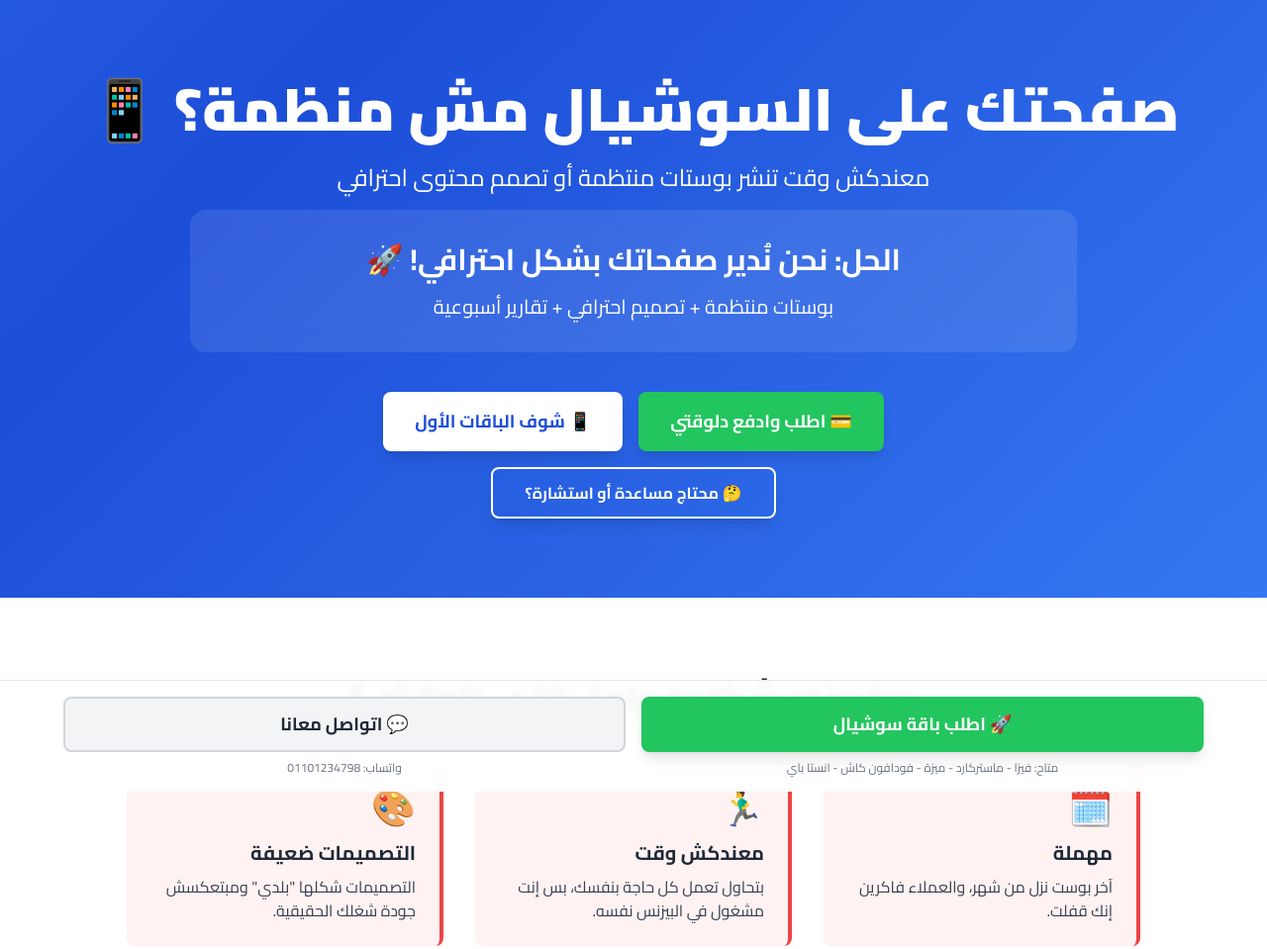
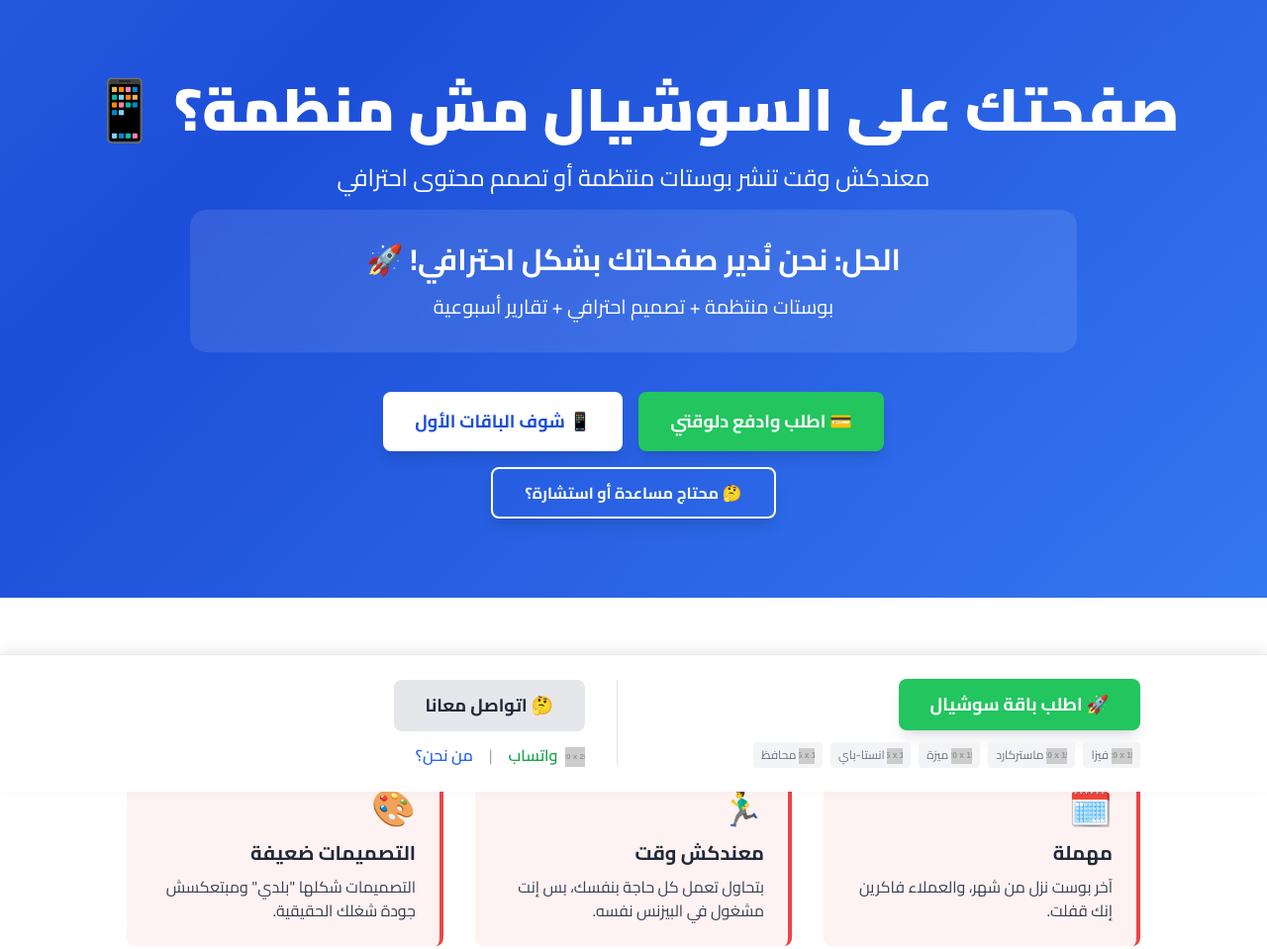
Before and after one commit to hagerelarabii/awanon-wuilt-Embed-pages, a plain HTML site: page social.html in a window 1280 px wide. Shown: the top 959 px of the page at 99% size. Drawn offline with nearby package versions, Linux system fonts and the light colour scheme; placeholder pictures from the web are drawn by us.

Commit message:
Update social.html

```diff
--- a/social.html
+++ b/social.html
@@ -12,6 +12,7 @@
 
     <script src="https://cdn.tailwindcss.com"></script>
     <style>
+        /* (تعديل v2) إضافة مساحة سفلية علشان الفوتر الجديد */
         body {
             font-family: 'Cairo', sans-serif;
             scroll-behavior: smooth;
@@ -47,6 +48,84 @@
                 transform: translateY(-10px);
             }
         }
+
+        /* --- (إضافة v2) ستايل الفوتر الثابت (Sticky Footer) --- */
+        .sticky-footer-bar {
+            position: fixed;
+            bottom: 0;
+            left: 0;
+            right: 0;
+            background-color: #ffffff;
+            border-top: 1px solid #e5e7eb;
+            box-shadow: 0 -4px 12px rgba(0, 0, 0, 0.08);
+            z-index: 9999;
+            padding: 1rem;
+            transition: transform 0.3s ease-in-out;
+        }
+
+        /* (تعديل v4) تصميم Mobile-First للفوتر */
+        .footer-content-grid {
+            display: grid;
+            grid-template-columns: 1fr; /* عمود واحد في الموبايل */
+            gap: 1rem;
+        }
+
+        .footer-action-col,
+        .footer-contact-col {
+            text-align: center;
+        }
+
+        .payment-icons {
+            display: flex;
+            flex-wrap: wrap;
+            justify-content: center;
+            gap: 0.5rem;
+            margin-top: 0.75rem;
+            font-size: 0.75rem; /* 12px */
+            color: #6b7280;
+        }
+
+        .payment-icons span {
+            background-color: #f3f4f6;
+            padding: 0.25rem 0.5rem;
+            border-radius: 4px;
+        }
+
+        .footer-contact-links {
+            margin-top: 0.75rem;
+            display: flex;
+            justify-content: center;
+            gap: 1rem;
+            align-items: center;
+        }
+
+        /* (تعديل v4) تطبيق التصميم على الشاشات الأكبر */
+        @media (min-width: 768px) {
+            .sticky-footer-bar {
+                padding: 1.5rem;
+            }
+            .footer-content-grid {
+                display: grid;
+                grid-template-columns: 1fr 1fr; /* عمودين في الديسكتوب */
+                align-items: center;
+                gap: 2rem;
+            }
+            .footer-action-col {
+                text-align: right; /* محاذاة لليمين */
+            }
+            .footer-contact-col {
+                text-align: right; /* محاذاة لليمين */
+                border-right: 1px solid #e5e7eb; /* خط فاصل */
+                padding-right: 2rem;
+            }
+            .payment-icons {
+                justify-content: flex-start;
+            }
+            .footer-contact-links {
+                justify-content: flex-start;
+            }
+        }
+
 
         /* --- (إضافة v2) ستايل البوب-آب (Popup/Modal) --- */
         .popup-overlay {
@@ -159,7 +238,7 @@
                 </p>
             </div>
 
-            <!-- (تعديل v3) CTAs الرئيسية - تعديل لينك البوب آب -->
+            <!-- (تعديل v4) CTAs الرئيسية - تعديل لينك البوب آب -->
             <div class="flex flex-col md:flex-row gap-4 justify-center items-center mb-4">
                 <button
                     data-popup-url="https://awanon.wuiltstore.com/ar/product/all/weekly-social-media-managements"
@@ -311,7 +390,7 @@
                         </li>
                     </ul>
 
-                    <!-- (تعديل v3) زرار البوب آب الأول -->
+                    <!-- (تعديل v4) زرار البوب آب (لينك باقة Mini) -->
                     <button
                         data-popup-url="https://awanon.wuiltstore.com/ar/product/all/social-media-mini"
                         data-popup-title="شراء باقة التفاعل السريع"
@@ -360,7 +439,7 @@
                         </li>
                     </ul>
 
-                    <!-- (تعديل v3) زرار البوب آب الثاني -->
+                    <!-- (تعديل v4) زرار البوب آب (لينك باقة Medium) -->
                     <button
                         data-popup-url="https://awanon.wuiltstore.com/ar/product/all/social-media-medium"
                         data-popup-title="شراء باقة النمو والتوسع"
@@ -405,7 +484,7 @@
                         </li>
                     </ul>
 
-                    <!-- (تعديل v3) زرار البوب آب الثالث -->
+                    <!-- (تعديل v4) زرار البوب آب (لينك باقة Big) -->
                     <button
                         data-popup-url="https://awanon.wuiltstore.com/ar/product/all/social-media-big"
                         data-popup-title="شراء باقة التميز الشامل"
@@ -506,7 +585,58 @@
         </div>
     </section>
 
-    <!-- (إضافة v2) البوب-آب (Popup/Modal) -->
+    <!-- (إضافة v2) شريط الفوتر الثابت (لوحة التحكم) -->
+    <div class="sticky-footer-bar">
+        <div class="container mx-auto max-w-5xl footer-content-grid">
+
+            <!-- (تعديل v4) عمود الدفع (اليمين) -->
+            <div class="footer-action-col">
+                <!-- (تعديل v4) زرار البوب آب (اللينك العام للخدمة) -->
+                <button
+                    data-popup-url="https://awanon.wuiltstore.com/ar/product/all/weekly-social-media-managements"
+                    data-popup-title="شراء خدمة إدارة السوشيال ميديا"
+                    class="open-popup-button w-full md:w-auto bg-green-500 hover:bg-green-600 text-white px-8 py-3 rounded-lg font-bold text-lg shadow-lg transition">
+                    🚀 اطلب باقة سوشيال
+                </button>
+                <div class="payment-icons">
+                    <span><img src="https://placehold.co/20x15/png?text=V" alt="Visa" class="inline-block h-4"> فيزا</span>
+                    <span><img src="https://placehold.co/20x15/png?text=M" alt="Mastercard" class="inline-block h-4"> ماستركارد</span>
+                    <span><img src="https://placehold.co/20x15/png?text=M" alt="Meeza" class="inline-block h-4"> ميزة</span>
+                    <span><img src="https://placehold.co/15x15/png?text=I" alt="InstaPay" class="inline-block h-4"> انستا-باي</span>
+                    <span><img src="https://placehold.co/15x15/png?text=W" alt="Wallets" class="inline-block h-4"> محافظ</span>
+                </div>
+            </div>
+
+            <!-- (تعديل v4) عمود التواصل (الشمال) -->
+            <div class="footer-contact-col">
+                <!-- (تعديل v4) زرار البوب آب (اتصل بنا) -->
+                <button
+                    data-popup-url="https://awanon.wuiltstore.com/ar/contact-us"
+                    data-popup-title="اتصل بنا"
+                    class="open-popup-button w-full md:w-auto bg-gray-200 hover:bg-gray-300 text-gray-800 px-8 py-3 rounded-lg font-bold text-lg transition">
+                    🤔 اتواصل معانا
+                </button>
+                <div class="footer-contact-links">
+                    <!-- (تعديل v4) لينك واتساب بالرقم الصح -->
+                    <a href="https://wa.me/201101234798" target="_blank" class="text-green-600 font-semibold hover:underline">
+                        <img src="https://placehold.co/20x20/25D366/ffffff/png?text=W" alt="WhatsApp" class="inline-block ml-1 h-5">
+                        واتساب
+                    </a>
+                    <span class="text-gray-400">|</span>
+                    <!-- (تعديل v4) زرار البوب آب (من نحن) -->
+                    <button
+                        data-popup-url="https://awanon.wuiltstore.com/ar/page/about-us"
+                        data-popup-title="من نحن"
+                        class="open-popup-button text-blue-600 font-semibold hover:underline">
+                        من نحن؟
+                    </button>
+                </div>
+            </div>
+
+        </div>
+    </div>
+
+    <!-- (إضافة v2) هيكل البوب-آب (Popup/Modal) -->
     <div id="popup-modal" class="popup-overlay">
         <div class="popup-content">
             <div class="popup-header">
@@ -523,67 +653,8 @@
     </div>
 
 
-    <!-- (تعديل v2) الفوتر الثابت (Sticky Footer) - لوحة التحكم -->
-    <div id="sticky-footer" class="fixed bottom-0 left-0 right-0 z-50 w-full bg-white/95 p-4 backdrop-blur-sm border-t border-gray-200 shadow-t-2xl">
-        <div class="container mx-auto max-w-6xl flex flex-col md:flex-row justify-between items-center gap-4">
-
-            <!-- === قسم الدفع (الأساسي) === -->
-            <div class="flex-1 w-full md:w-auto">
-                <!-- (تعديل v3) الزرار ده هيفتح بوب آب لصفحة الخدمة العامة -->
-                <button
-                    data-popup-url="https://awanon.wuiltstore.com/ar/product/all/weekly-social-media-managements"
-                    data-popup-title="خدمة إدارة السوشيال ميديا"
-                    class="open-popup-button w-full text-center px-6 py-3 bg-green-500 border-2 border-green-500 text-white rounded-lg font-bold shadow-lg transition hover:bg-green-600 text-lg">
-                    🚀 اطلب باقة سوشيال
-                </button>
-                <!-- طرق الدفع -->
-                <div class="text-center text-xs text-gray-500 mt-2">
-                    متاح: فيزا - ماستركارد - ميزة - فودافون كاش - انستا باي
-                </div>
-            </div>
-
-            <!-- === قسم التواصل (الثانوي) === -->
-            <div class="flex-1 w-full md:w-auto">
-                <button
-                    data-popup-url="https://awanon.wuiltstore.com/ar/contact-us"
-                    data-popup-title="اتصل بنا"
-                    class="open-popup-button w-full text-center px-6 py-3 bg-gray-100 border-2 border-gray-300 text-gray-800 rounded-lg font-bold transition hover:bg-gray-200 text-lg">
-                    💬 اتواصل معانا
-                </button>
-                <!-- بيانات التواصل -->
-                <div class="text-center text-xs text-gray-500 mt-2">
-                    <a href="https://wa.me/201101234798" target="_blank" class="hover:text-black">واتساب: 01101234798</a>
-                </div>
-            </div>
-
-        </div>
-    </div>
-
-
     <script>
         document.addEventListener("DOMContentLoaded", function() {
-
-            // Fade in animation on scroll (from v2)
-            const fadeObserver = new IntersectionObserver((entries) => {
-                entries.forEach(entry => {
-                    if (entry.isIntersecting) {
-                        entry.target.classList.add('visible');
-                    }
-                });
-            }, { threshold: 0.1 });
-
-            document.querySelectorAll('.fade-in').forEach(el => fadeObserver.observe(el));
-
-            // Smooth scroll for anchor links (from v1)
-            document.querySelectorAll('a[href^="#"]').forEach(anchor => {
-                anchor.addEventListener('click', function (e) {
-                    e.preventDefault();
-                    const target = document.querySelector(this.getAttribute('href'));
-                    if (target) {
-                        target.scrollIntoView({ behavior: 'smooth', block: 'start' });
-                    }
-                });
-            });
 
             // --- (إضافة v2) كود البوب-آب (Popup) ---
             const popupModal = document.getElementById("popup-modal");
@@ -596,27 +667,33 @@
             function openPopup(url, title) {
                 if (!popupModal) return;
 
-                // التأكد من أن العنوان نص
-                popupTitle.textContent = title || "تحميل...";
+                // التأكد من أن اللينك HTTPS (ضروري للـ iframe)
+                let safeUrl = url;
+                if (!url.startsWith('https://') && !url.startsWith('http://')) {
+                    if(url.startsWith('/ar/')) {
+                        // بناء اللينك الكامل لمنصة ويليت
+                        safeUrl = 'https://awanon.wuiltstore.com' + url;
+                    } else {
+                        // لو لينك داخلي بسيط، نخليه نسبي
+                        safeUrl = url;
+                    }
+                }
+
+                popupTitle.textContent = title;
                 popupIframe.src = "about:blank"; // إفراغ الـ iframe أولاً
-                popupLoader.style.display = "block"; // إظهار مؤشر التحميل
+                popupLoader.style.display = "block"; // إظهار التحميل
                 popupModal.classList.add("popup-visible");
 
-                // تأخير بسيط قبل تحميل الـ URL لتجنب مشاكل الـ cache
-                setTimeout(() => {
-                    popupIframe.src = url;
-                }, 50);
-
-                // إخفاء مؤشر التحميل عند اكتمال التحميل
                 popupIframe.onload = function() {
-                    popupLoader.style.display = "none";
+                    popupLoader.style.display = "none"; // إخفاء التحميل عند اكتمال الصفحة
                 };
+                popupIframe.src = safeUrl; // تحميل اللينك الآمن
             }
 
             function closePopup() {
                 if (!popupModal) return;
                 popupModal.classList.remove("popup-visible");
-                popupIframe.src = "about:blank"; // إفراغ الـ iframe عند الإغلاق
+                popupIframe.src = "about:blank"; // إيقاف تحميل الصفحة (مهم)
                 popupTitle.textContent = "بنحمّل الصفحة...";
             }
 
@@ -625,10 +702,10 @@
                     e.preventDefault();
                     const url = this.dataset.popupUrl;
                     const title = this.dataset.popupTitle;
-                    if (url) {
+                    if (url && title) {
                         openPopup(url, title);
                     } else {
-                        console.error("Popup URL not set for this button.");
+                        console.error('Popup button is missing data-popup-url or data-popup-title');
                     }
                 });
             });
@@ -644,8 +721,30 @@
                     }
                 });
             }
-            // --- نهاية كود البوب-آب ---
 
+
+            // --- كود الأنيميشن (Fade In) عند السكرول ---
+            const fadeObserver = new IntersectionObserver((entries) => {
+                entries.forEach(entry => {
+                    if (entry.isIntersecting) {
+                        entry.target.classList.add('visible');
+                    }
+                });
+            }, { threshold: 0.1 });
+
+            document.querySelectorAll('.fade-in').forEach(el => fadeObserver.observe(el));
+
+
+            // --- كود التمرير الناعم (Smooth scroll) للينكات الداخلية ---
+            document.querySelectorAll('a[href^="#"]').forEach(anchor => {
+                anchor.addEventListener('click', function (e) {
+                    e.preventDefault();
+                    const target = document.querySelector(this.getAttribute('href'));
+                    if (target) {
+                        target.scrollIntoView({ behavior: 'smooth', block: 'start' });
+                    }
+                });
+            });
         });
     </script>
 </body>
```
